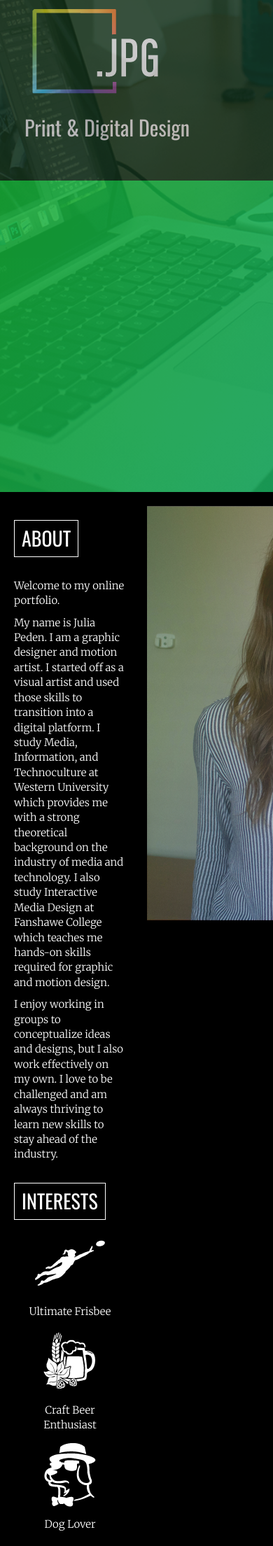
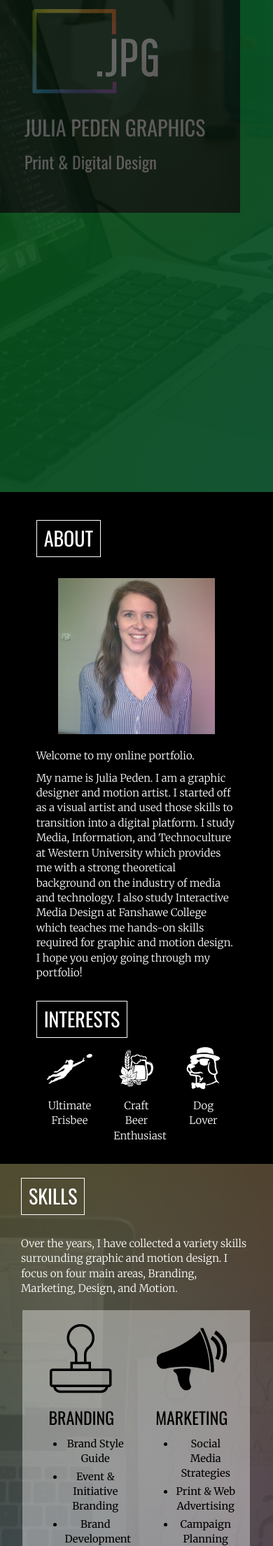
Before and after one commit to jpeden96/peden_portfolio, a PHP site: page / in a window 390 px wide; the page is wider, and only the part inside the window is pictured. Shown: the part 141-2350 px from the top of that part at 70% size. Run offline with PHP 8.4, Linux system fonts and the light colour scheme; some libraries are stand-ins or nearby versions.

Commit message:
adjusting the responsiveness, added files, cleaned up the site

```diff
--- a/css/main.css
+++ b/css/main.css
@@ -74,8 +68,12 @@ h3 {
   height: 100px;
 }
 
+
 .header {
-  background: url('../img/header-img.png') no-repeat center center;
+  content: ' ';
+    display: block;
+    position: absolute;
+  background: url('../img/header-img.jpg') no-repeat center center;
   -webkit-background-size: cover;
   -moz-background-size: cover;
   -o-background-size: cover;
@@ -86,7 +84,8 @@ h3 {
     right: 0;
     top: 0;
     bottom: 0;
-    opacity: .8;
+    opacity: .4;
+    z-index: 1;
 }
 
 .header-overlay
@@ -95,9 +94,15 @@ h3 {
   background: rgba(25, 25, 25, .8);
   padding: 50px;
   padding-top: 100px;
-  z-index: 1;
+  position: absolute;
+  z-index: 100;
 
 }
+
+#home {
+  position: relative;
+}
+
 
 .gradient {
   z-index: 2;
@@ -148,15 +153,13 @@ background-size: 1800% 1800%;
   padding: 20px;
 }
 
-.about-pic {
-  height: 200px;
-}
 
 @media screen and (min-width: 768px) {
   .about-text {
     position: absolute;
   }
   }
+
 
 .aboutText
 {
@@ -184,7 +187,7 @@ background-size: 1800% 1800%;
 
 
 .skills {
-  background: url('../img/skills-bg.jpg') no-repeat center center;
+  background: url('../img/skills-bg-complete.jpg') no-repeat center center;
   /*content: ' ';
   display: block;
   position: absolute;*/
@@ -193,11 +196,13 @@ background-size: 1800% 1800%;
   bottom: 0;
   right: 0;
   width: 100%;
-  height: 100%;
+  height: auto;
   -webkit-background-size: cover;
   -moz-background-size: cover;
   -o-background-size: cover;
   background-size: cover;
+  position: relative;
+  padding-bottom: 40px;
   /*opacity: 0.2; */
 }
 
@@ -206,26 +211,38 @@ background-size: 1800% 1800%;
   color: black;
 }
 
-@media screen and (min-width: 768px) {
+@media screen and (min-width: 992px) {
   .skillsOverlay{
     position: absolute;
   }
-  #whiteOverlay {
-    position: absolute;
-  }
+
+  .skills {
+    height: inherit;
+    padding: 0px;
+    }
+    #whiteOverlay {
+      position: absolute;
+      margin-top: 40px;
+        background: rgb(250, 250, 250, .8);
+        background: rgba(250, 250, 250, .8);
+    }
+    .skillsOverlay{
+        background: rgb(25, 25, 25, .8);
+        background: rgba(25, 25, 25, .8);
+        margin-bottom: 0px;
+    }
   }
 
 .skillsOverlay
 {
-  background: rgb(25, 25, 25, .8);
-  background: rgba(25, 25, 25, .8);
+  height: inherit;
+  margin-bottom: 10px;
 }
 #whiteOverlay
 {
-  background: rgb(250, 250, 250, .8);
-  background: rgba(250, 250, 250, .8);
   padding: 20px;
-  margin-top: 20px;
+    background: rgb(250, 250, 250, .4);
+    background: rgba(250, 250, 250, .4);
 }
 
 .topSkills
@@ -242,7 +259,6 @@ background-size: 1800% 1800%;
   font-family: 'Merriweather', sans-serf;
   color: black;
   padding-top: 5px;
-  text-align: left;
   font-size: 1.05em;
 }
 
--- a/index.php
+++ b/index.php
@@ -72,7 +72,8 @@
         <div class="row">
           <div class="col-sm-5 header-overlay">
             <img src="img/jpg-logo.png" alt="JPG Logo" id="header-logo">
-            <h2>Print & Digital Design</h2>
+            <h2>JULIA PEDEN GRAPHICS</h2>
+            <h3>Print & Digital Design</h3>
           </div><!--end col-sm-5-->
         </div> <!--end .row-->
       </div>
@@ -81,73 +82,80 @@
       <!--<div class="container"> -->
 
         <div class="row">
-          <div class="col-xs-6 col-sm-6 col-md-6 aboutText">
-            <h1>ABOUT</h1><br>
-            <p>Welcome to my online portfolio.</p><p>My name is Julia Peden. I am a graphic designer and motion artist. I started off as a visual artist and used those skills to transition into a digital platform. I study Media, Information, and Technoculture at Western University which provides me with a strong theoretical background on the industry of media and technology. I also study Interactive Media Design at Fanshawe College which teaches me hands-on skills required for graphic and motion design.</p><p>I enjoy working in groups to conceptualize ideas and designs, but I also work effectively on my own. I love to be challenged and am always thriving to learn new skills to stay ahead of the industry.</p>
+          <div class="col-xs-10 col-xs-push-1 aboutText hidden-md hidden-lg">
+            <h1>ABOUT</h1>
+          </div>
+          <div class="col-xs-8 col-xs-push-2 hidden-md hidden-lg">
+            <img src="img/about-sm.jpg" alt="About Portrait small" class="img-responsive about-pic">
+          </div>
+
+          <div class="col-xs-10 col-xs-push-1 col-md-6 col-md-push-1 aboutText">
+            <h1 class="hidden-xs hidden-sm">ABOUT</h1><br>
+            <p>Welcome to my online portfolio.</p><p>My name is Julia Peden. I am a graphic designer and motion artist. I started off as a visual artist and used those skills to transition into a digital platform. I study Media, Information, and Technoculture at Western University which provides me with a strong theoretical background on the industry of media and technology. I also study Interactive Media Design at Fanshawe College which teaches me hands-on skills required for graphic and motion design. I hope you enjoy going through my portfolio!</p>
 
             <h1 class="subHeader">INTERESTS</h1> <br>
 
-            <div class="col-sm-4 col-md-3 facts">
-              <img src="img/fact1.png" alt="fact1" class="fact-img">
+            <div class="col-xs-4 col-md-3 facts">
+              <img src="img/fact1.png" alt="fact1" class="fact-img img-responsive">
               <p class="fact-text">Ultimate Frisbee</p>
             </div>
-            <div class="col-sm-4 col-md-3 facts">
-              <img src="img/fact2.png" alt="fact2" class="fact-img">
+            <div class="col-xs-4 col-md-3 facts">
+              <img src="img/fact2.png" alt="fact2" class="fact-img img-responsive">
               <p class="fact-text">Craft Beer<br>Enthusiast</p>
             </div>
-            <div class="col-sm-4 col-md-3 facts">
-              <img src="img/fact3.png" alt="fact3" class="fact-img">
+            <div class="col-xs-4 col-md-3 facts">
+              <img src="img/fact3.png" alt="fact3" class="fact-img img-responsive">
               <p class="fact-text">Dog Lover</p>
             </div>
           </div>
-          <div class="col-xs-6 col-sm-4 col-md-5 about-pic">
-              <img src="img/about-gradient.png" alt="gradient" id="about-gradient">
-              <img src="img/about.png" alt="About Portrait">
+          <div class="col-xs-6 col-sm-4 col-md-5 about-pic hidden-sm hidden-xs">
+              <!--<img src="img/about-gradient.png" alt="gradient" id="about-gradient" class="img-responsive"> -->
+              <img src="img/about-complete.jpg" alt="About Portrait" class="img-responsive">
           </div>
         </div>
     <!-- </div> -->
   </section>
 <section class="skills container" id="skills">
-<!-- <div class="container bgGradient"> -->
+<div class="bgGradient">
   <div class="row">
     <div class="col-xs-12 col-md-5 skillsOverlay">
-    <div class="col-sm-10 col-sm-push-1 col-md-6 col-md-push-2 skillsText">
+    <div class="col-md-6 col-md-push-2 skillsText">
       <h1>SKILLS</h1>
       <p>Over the years, I have collected a variety skills surrounding graphic and motion design. I focus on four main areas, Branding, Marketing, Design, and Motion. </p>
   </div>
 </div>
 </div>
 <div class="row">
-    <div class="col-sm-10 col-sm-push-1 col-md-6 col-md-push-4" id="whiteOverlay">
+    <div class="col-xs-10 col-xs-push-1 col-md-6 col-md-push-4" id="whiteOverlay">
 
       <div class="row topSkills">
-      <div class="col-sm-6 skillsItems">
-        <img src="img/branding.png" alt="Branding Icon">
+      <div class="col-xs-6 skillsItems">
+        <img src="img/branding.png" alt="Branding Icon" class="thumb">
         <h3>BRANDING</h3>
         <ul><li>Brand Style Guide</li><li>Event & Initiative Branding</li><li>Brand Development</li></ul>
       </div>
-      <div class="col-sm-6 skillsItems">
-        <img src="img/marketing.png" alt="Marketing Icon">
+      <div class="col-xs-6 skillsItems">
+        <img src="img/marketing.png" alt="Marketing Icon" class="thumb">
         <h3>MARKETING</h3>
         <ul><li>Social Media Strategies</li><li>Print & Web Advertising</li><li>Campaign Planning</li></ul>
       </div>
     </div>
 
     <div class="row">
-      <div class="col-sm-6 skillsItems">
-        <img src="img/design.png" alt="Design Icon">
+      <div class="col-xs-6 skillsItems">
+        <img src="img/design.png" alt="Design Icon" class="thumb">
         <h3>DESIGN</h3>
         <ul><li>Logo Design</li><li>Illustrations</li><li>Print & Web Design</li></ul>
       </div>
       <div class="col-sm-6 skillsItems">
-        <img src="img/motion.png" alt="Motion Icon">
+        <img src="img/motion.png" alt="Motion Icon" class="thumb">
         <h3>MOTION</h3>
         <ul><li>Live Action Videos</li><li>Typographic Animations</li><li>2D Animations</li></ul>
       </div>
     </div>
     </div>
   </div>
-  <!-- </div> -->
+  </div>
 </section>
 
 <section class="portfolio container" id="portfolio">
@@ -158,7 +166,7 @@
 </div>
 
     <div class="row">
-    <div class="col-sm-12 col-md-7 col-md-push-1 portContent thumbRow">
+    <div class="col-sm-10 col-sm-push-1 col-md-6 col-md-push-1 portContent thumbRow">
       <div class="col-xs-6 col-md-4 portfolioPieces">
         <img src="img/portThumbs/imwell-500x500.jpg" alt="IMWell Thumbnail" class="thumbs">
       </div>
@@ -171,27 +179,15 @@
 
   <div class="thumbRow">
     <div class="col-xs-6 col-md-4 portfolioPieces">
-      <img src="img/portThumbs/imwell-500x500.jpg" alt="IMWell Thumbnail" class ="thumbs">
+      <img src="img/portThumbs/tc-500x500.jpg" alt="IMWell Thumbnail" class ="thumbs bottomRow">
     </div>
     <div class="col-xs-6 col-md-4 portfolioPieces">
-      <img src="img/portThumbs/eyeball-500x500.jpg" alt="Eyeball Thumbnail" class ="thumbs">
+      <img src="img/portThumbs/techliveshere-500x500.jpg" alt="Eyeball Thumbnail" class ="thumbs bottomRow">
     </div>
     <div class="col-xs-6 col-md-4 portfolioPieces">
-      <img src="img/portThumbs/smh-500x500.jpg" alt="SMH Thumbnail" class ="thumbs">
+      <img src="img/portThumbs/flex-500x500.jpg" alt="SMH Thumbnail" class ="thumbs bottomRow">
     </div>
   </div> <!-- end thumbrow 2-->
-
-<div class="thumbRow">
-  <div class="col-xs-6 col-md-4 portfolioPieces">
-    <img src="img/portThumbs/imwell-500x500.jpg" alt="IMWell Thumbnail" class ="thumbs bottomRow">
-  </div>
-  <div class="col-xs-6 col-md-4 portfolioPieces">
-    <img src="img/portThumbs/eyeball-500x500.jpg" alt="Eyeball Thumbnail" class ="thumbs bottomRow">
-    </div>
-    <div class="col-xs-6 col-md-4 portfolioPieces">
-      <img src="img/portThumbs/smh-500x500.jpg" alt="SMH Thumbnail" class ="thumbs bottomRow">
-    </div>
-  </div> <!--end thumbrow 3-->
 
 </div><!-- end all contents -->
     </div>
@@ -202,17 +198,18 @@
 
 
 <section class="contact container" id="contact">
-  <div class="col-md-4 col-md-push-1">
+  <div class="col-xs-12 col-md-4 col-md-push-1 contact-text">
     <h1>CONTACT</h1>
-    <p>Like what you see? Or just interested in getting to know more of my skills? I am always excited to work on new projects. I also love meeting new people, whether we meet over a coffee or a beer in the afternoon.<br>Please fill out my form beside if you have any project proposals or just want to meet up!</p>
+    <p>Like what you see? Or just interested in getting to know more of my skills? I am always excited to work on new projects. I also love meeting new people, whether we meet over a coffee or a beer in the afternoon.<br>Please fill out my form if you have any project proposals or just want to meet up!</p>
   </div>
-  <div class="col-md-7 col-md-push-1 contactForm">
+  <div class="col-xs-8 col-xs-push-2 col-md-7 col-md-push-1 contactForm">
     <form action="index.php" method="post">
        <label>NAME </label><input name="name" type="text" size="21" maxlength="30" />
       <br><label>EMAIL </label><input name="email" type="text" size="21" maxlength="30" />
        <br><label for="street" class="street">STREET </label><input class="street" name="street" type="text" size="21" maxlength="30" />
        <br><label for="message">MESSAGE </label><textarea name="message"></textarea>
-       <br><input class="submit" name="submit" type="submit" value="Send" />
+       <br>
+       <div class="col-xs-offset-10"><input class="submit" name="submit" type="submit" value="Send" /></div>
     </form>
   </div>
 </section>
```
Also changed, not shown: other parts of css/main.css (+28 -10 lines), img/about-complete.jpg (added), img/about-sm.jpg (added), img/contact-bg-complete.jpg (added), img/skills-bg-complete.jpg (added), 2 other files.
